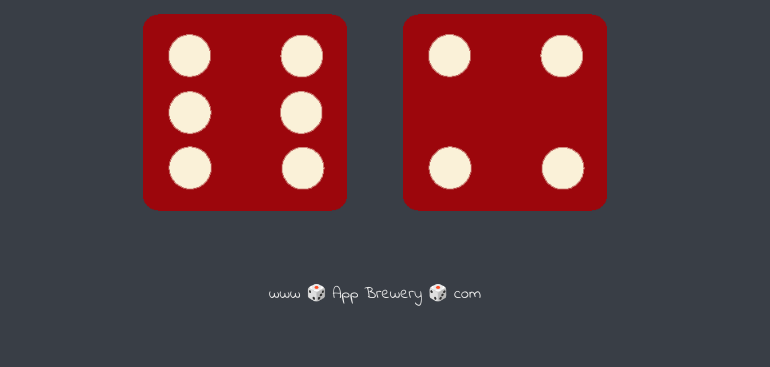
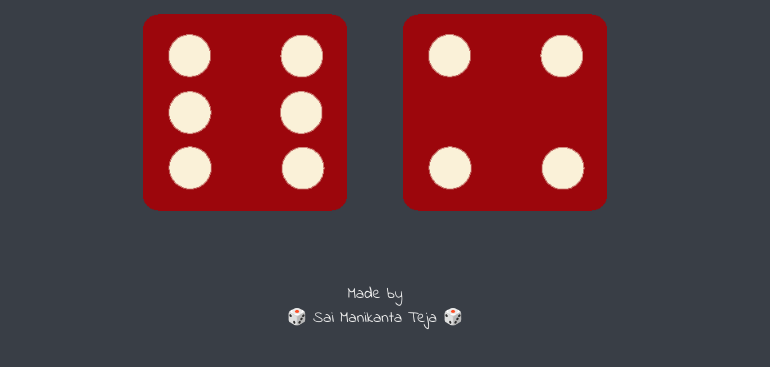
Before and after one commit to SaiManikantaTeja/dice, a plain HTML site: page index.html in a window 1280 px wide. Shown: the part 321-688 px from the top of the page, without its empty margins (265-1035 px from the left). Drawn offline with Linux system fonts and the light colour scheme.

Commit message:
changed footer

```diff
--- a/index.html
+++ b/index.html
@@ -28,7 +28,10 @@
   </body>
 
   <footer>
-    www 🎲 App Brewery 🎲 com
+    <span class="center">
+      Made by <br>
+      🎲 Sai Manikanta Teja 🎲
+    </span>
   </footer>
 
 </html>
--- a/styles.css
+++ b/styles.css
@@ -39,3 +39,6 @@
     font-family: 'Indie Flower', cursive;
 
   }
+.center{
+    text-align: center;
+}
```
